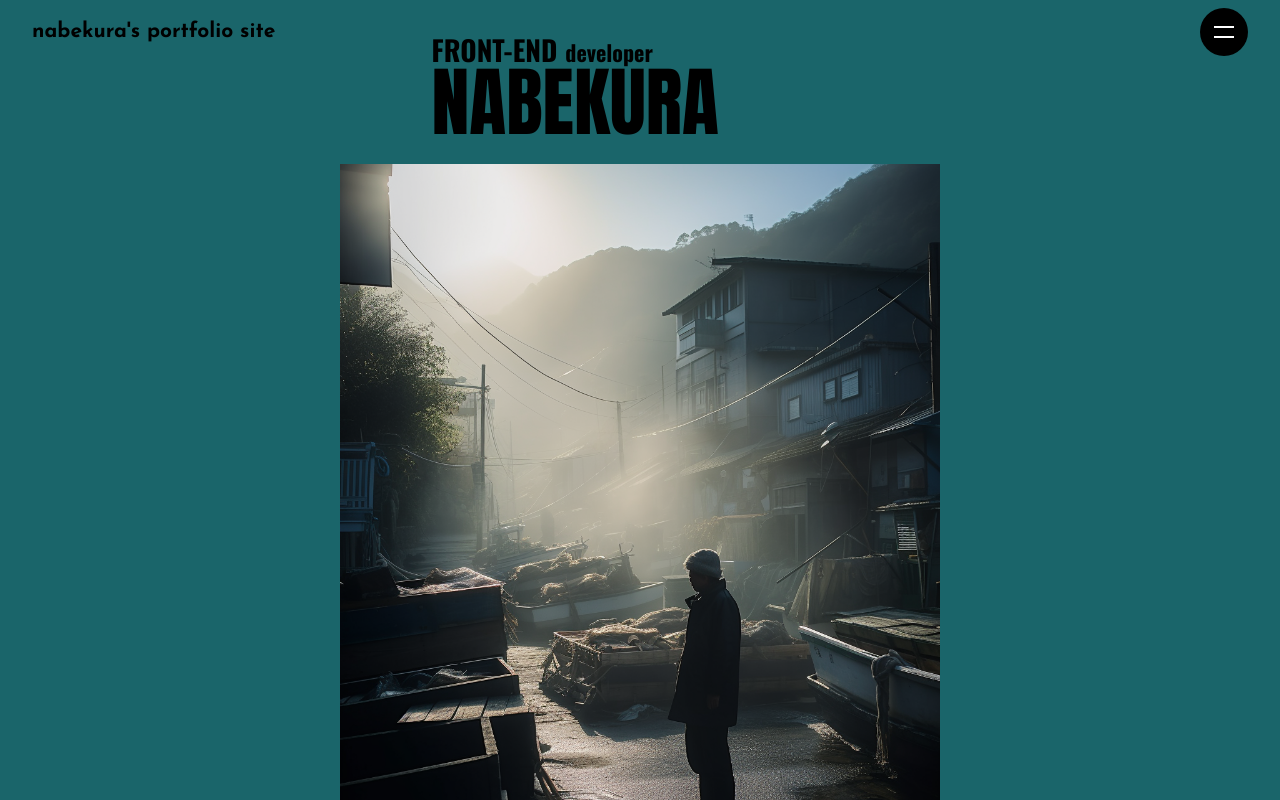
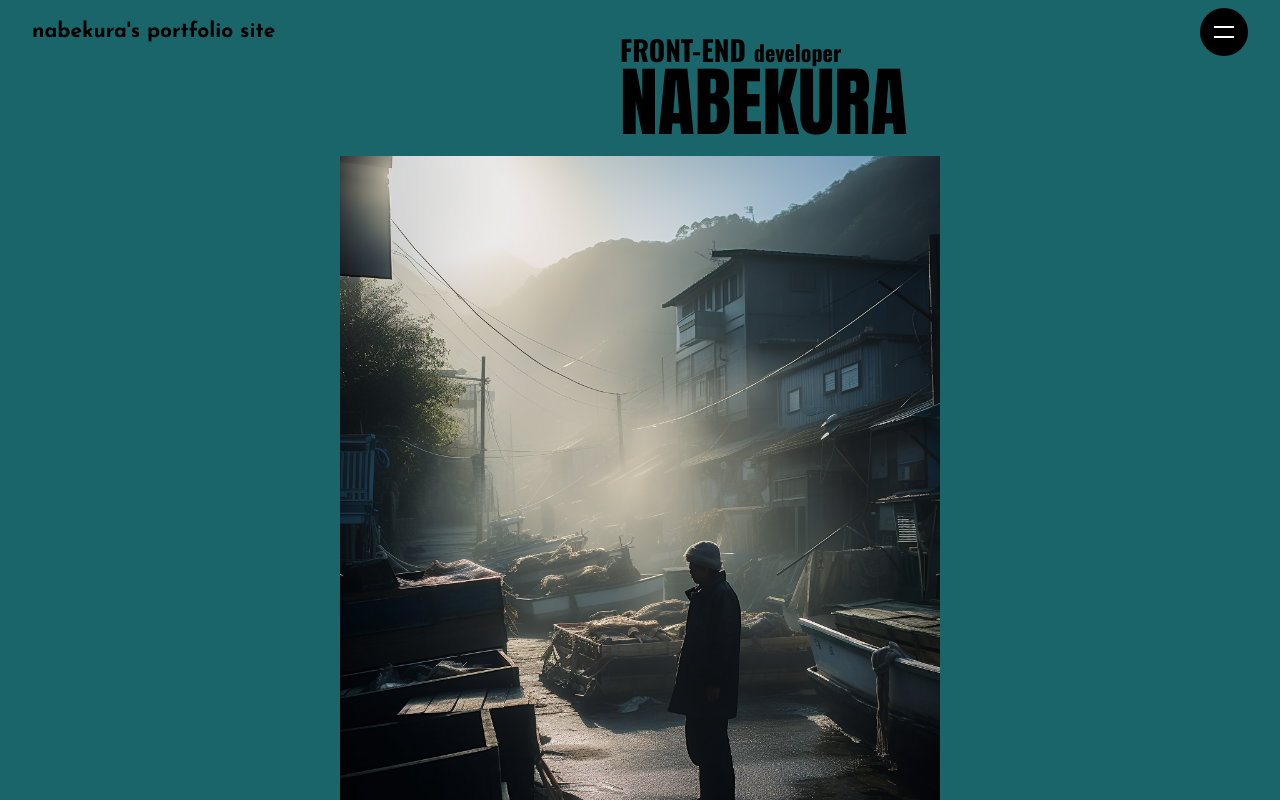
Before and after one commit to nabe-kurage/personal-portfolio-website, a React (Create React App) app: page / in a window 1280 px wide. Shown: the top 800 px of the page. Built offline with nearby package versions, Linux system fonts and the light colour scheme; a web font is replaced by a local one.

Commit message:
fix design top logo

```diff
--- a/src/components/Mv.css
+++ b/src/components/Mv.css
@@ -2,6 +2,12 @@
   background-color: #1a656a;
   padding: 36px 0 180px;
   margin-top: -64px; /* ヘッダー分 */
+}
+
+.sectionTitleWrapper {
+  margin: auto;
+  width: 600px;
+  text-align: right;
 }
 
 .pageTitleSub {
@@ -14,8 +20,8 @@
   align-items: flex-start;
   justify-content: center;
   line-height: 1;
-  width: 417px;
-  margin: auto;
+  width: 320px;
+  margin: auto 0 auto auto;
   color: #000;
 }
 
@@ -34,7 +40,7 @@
 }
 
 .mainImageArea {
-  margin-top: 24px;
+  margin-top: 16px;
   display: flex;
   justify-content: center;
 }
--- a/src/components/Mv.js
+++ b/src/components/Mv.js
@@ -4,6 +4,7 @@ import mv from '../images/img_mv.png';
 function Mv() {
   return (
     <section className="section mvSection">
+      <div className="sectionTitleWrapper">
         <h1 className="sectionTitle pageTitle">
           <div className="pageTitleSub">
             <span className="pageTitleSubFirstHalf">FRONT-END</span>
@@ -11,6 +12,7 @@ function Mv() {
           </div>
           <div className="pageTitleMain">NABEKURA</div>
         </h1>
+      </div>
 
       <div className="mainImageArea">
         <img
```
Lines whose indentation alone changed are shown as unchanged.
